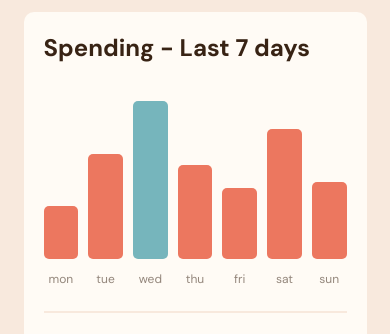
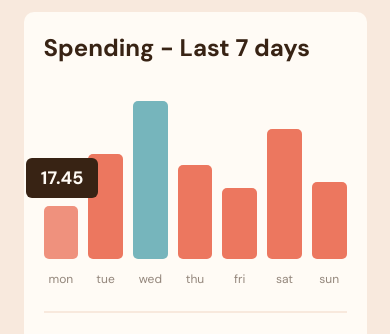
Before and after one commit to solvedbiscuit71/expenses-chart-component, a plain HTML site: page index.html in a window 390 px wide. In both pictures the pointer is over the element "17.45". Shown: the part 255-589 px from the top of the page. Drawn offline with Linux system fonts and the light colour scheme.

Commit message:
Update main.css
Adding the hover to the bar and displaying the tooltip in the mobil layout

```diff
--- a/src/main.css
+++ b/src/main.css
@@ -139,7 +139,7 @@ main {
 .tooltip {
   position: absolute;
   top: 0;
-  left: -22%;
+  left: -50%;
 
   transform: translateY(-120%);
   transition: opacity 200ms ease-in-out;
@@ -147,6 +147,7 @@ main {
 
   display: grid;
   place-content: center;
+  z-index: 10000000;
 
   content: "";
   color: var(--clr-white);
@@ -159,6 +160,20 @@ main {
 
   width: 72px;
   min-height: 40px;
+}
+.bar:hover {
+  --clr-red: hsla(10, 79%, 65%, 0.8);
+  cursor: pointer;
+  background-color: var(--clr-red);
+}
+
+.bar-highest:hover {
+  --clr-cyan: hsla(186, 34%, 60%, 0.8);
+  background-color: var(--clr-cyan);
+}
+
+.bar:hover > .tooltip {
+  opacity: 1;
 }
 
 .label {
@@ -301,6 +316,9 @@ main {
     --clr-cyan: hsla(186, 34%, 60%, 0.8);
     background-color: var(--clr-cyan);
   }
+  .tooltip {
+    left: -22%;
+  }
 
   .bar:hover > .tooltip {
     opacity: 1;
```
